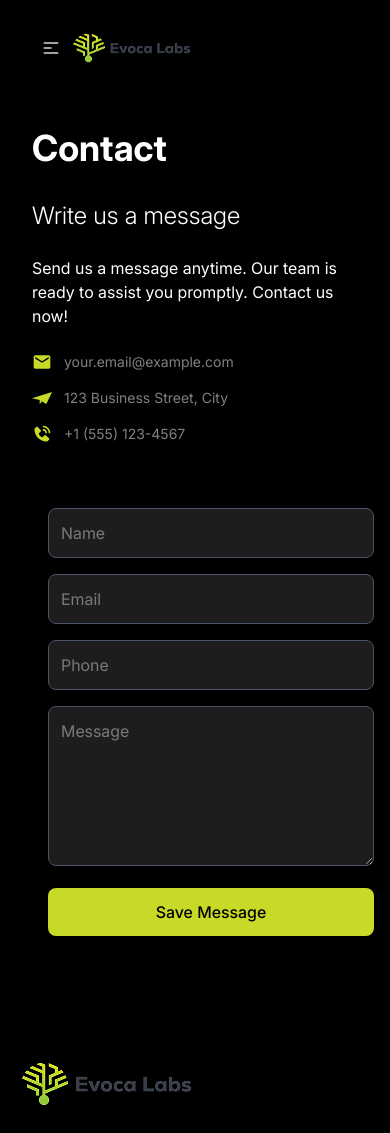
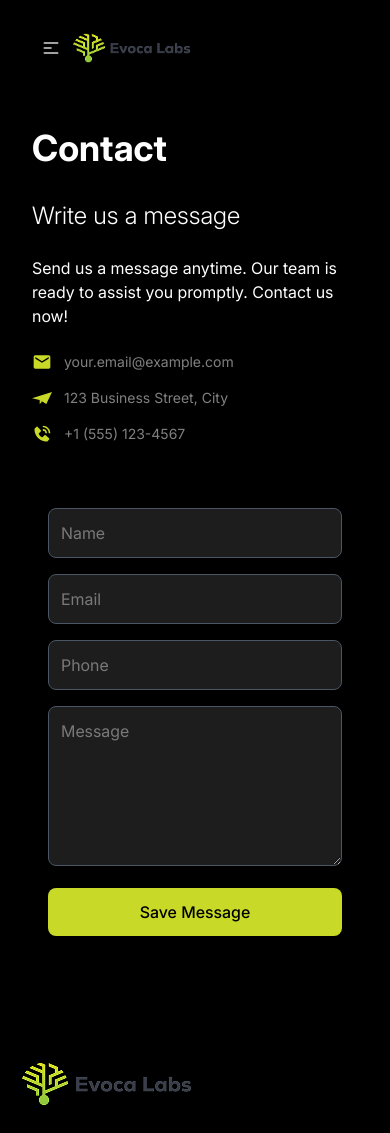
Before and after one commit to FazleRifat121/evoca-lab, a React (Vite) app: page /contact in a window 390 px wide. Shown: the top 1133 px of the page. Built offline with nearby package versions, Linux system fonts and the light colour scheme.

Commit message:
form mobile size fixed

```diff
--- a/src/pages/Contact/Banner/Banner.jsx
+++ b/src/pages/Contact/Banner/Banner.jsx
@@ -43,7 +43,7 @@ const Banner = () => {
         </div>
 
         {/* Form Container */}
-        <div className="flex-1 max-w-3xl">
+        <div className="flex-1 max-w-3xl w-full">
           <Form />
         </div>
       </div>
--- a/src/pages/Contact/Banner/Form.jsx
+++ b/src/pages/Contact/Banner/Form.jsx
@@ -1,7 +1,7 @@
 // Form.jsx
 const Form = () => {
   return (
-    <div className="max-w-5xl mx-4 lg:mx-auto mt-8 lg:mt-0 lg:mb-0 w-full">
+    <div className="max-w-5xl px-4 lg:mx-auto mt-8 lg:mt-0 lg:mb-0 w-full">
       <form action="" method="post" className="space-y-4 md:space-y-6">
         <div className="flex flex-col lg:flex-row gap-4 md:gap-6">
           <input
```
